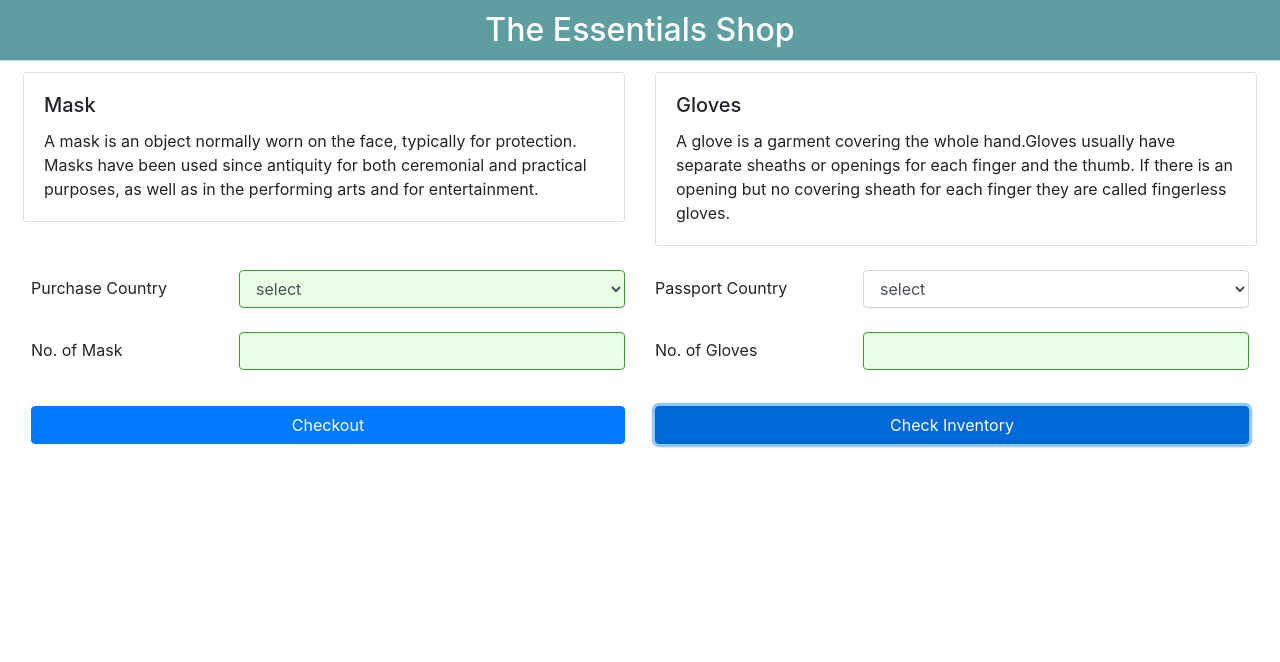
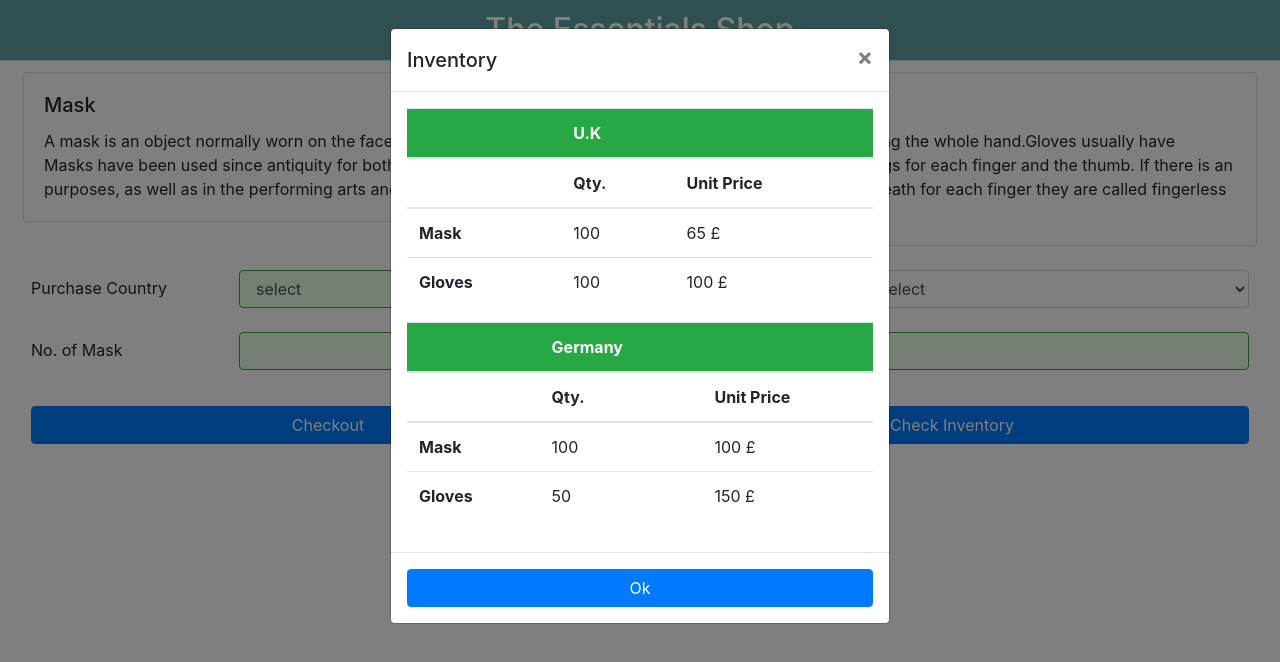
Before and after one commit to Faiz-Ahmad-Ansari/Essential-Store2, a React (Create React App) app: page / in a window 1280 px wide. Both pictures are taken after a click on the button "Check Inventory". Shown: the top 662 px of the page. Built offline with nearby package versions, Linux system fonts and the light colour scheme.

Commit message:
Major update in Inventory Modal

```diff
--- a/src/Components/Form/Form.js
+++ b/src/Components/Form/Form.js
@@ -3,6 +3,7 @@ import { Redirect } from 'react-router-dom';
 import './Form.css';
 import validations from '../Reusable/Validations';
 import Button from '../Reusable/Button/Button';
+import InventoryModal from '../InventoryModal/InventoryModal';
 const requiredError = 'This field is mandatory';
 
 class Form extends Component {
@@ -360,10 +361,13 @@ Total ${(inventory.ukInventory.glovesQty + inventory.germanyInventory.glovesQty)
         let stock = `
 - "${inventory.ukInventory.maskQty}" No. of Mask Available in U.K Inventory
 - ${inventory.ukInventory.maskPrice } £ Per Unit Price of Mask in U.K Inventory
+
 - "${ inventory.ukInventory.glovesQty }" No. Gloves available U.K Inventory
 - ${ inventory.ukInventory.glovesPrice } £ Per Unit Price of Gloves U.K Inventory
+
 - "${ inventory.germanyInventory.maskQty }" No. Mask Available in Germany Inventory
 - ${ inventory.germanyInventory.maskPrice } £ Per Unit Price of Mask in Germany Inventory
+
 - "${ inventory.germanyInventory.glovesQty }" No. Gloves Available in Germany Inventory
 - ${ inventory.germanyInventory.glovesPrice } £ Per Unit Price of Gloves in Germany Inventory
 `
@@ -384,10 +388,13 @@ Total ${(inventory.ukInventory.glovesQty + inventory.germanyInventory.glovesQty)
                         <Button name='Checkout' onClick={this.submitHandler}/>
                     </div>
                    <div className='col-12 col-md-6 mt-1'>
-                        <Button name='Check Inventory' onClick={this.checkInventory}/>
+                        <Button name='Check Inventory' dataToggle="modal" dataTarget="#inventoryModal" />
                     </div>
                 </div>
                 {this.state.redirectToCheckout && <Redirect to={{ pathname : "/checkout",state : this.state.orderObj}}/>}
+
+                <InventoryModal inventory = {this.props.inventory} />
+
             </>
          );
     }
--- /dev/null
+++ b/src/Components/InventoryModal/InventoryModal.js
@@ -0,0 +1,90 @@
+import React from 'react';
+import Button from'../Reusable/Button/Button';
+
+const InventoryModal = props => {
+    const inventory = props.inventory
+    return (
+        <>
+            {/* <!-- Modal --> */}
+            <div className="modal fade" id="inventoryModal" tabIndex="-1" role="dialog" aria-labelledby="exampleModalLabel" aria-hidden="true">
+              <div className="modal-dialog" role="document">
+                  <div className="modal-content">
+                  <div className="modal-header">
+                      <h5 className="modal-title" id="exampleModalLabel">Inventory</h5>
+                      <button type="button" className="close" data-dismiss="modal" aria-label="Close">
+                      <span aria-hidden="true">&times;</span>
+                      </button>
+                  </div>
+                  <div className="modal-body">
+                    <table className="table">
+                        <thead>
+                            <tr className='bg-success text-white'>
+                                <th scope="col"></th>
+                                <th scope="col">U.K</th>
+                                <th scope="col"></th>
+                            </tr>
+                            <tr>
+                                <th scope="col"></th>
+                                <th scope="col">Qty.</th>
+                                <th scope="col">Unit Price</th>
+                            </tr>
+                        </thead>
+                        <tbody>
+                            <tr>
+                                <th scope="row">Mask</th>
+                                <td>{inventory.ukInventory.maskQty}</td>
+                                <td>{inventory.ukInventory.maskPrice} £</td>
+
+                            </tr>
+                            <tr>
+                                <th scope="row">Gloves</th>
+                                <td>{inventory.ukInventory.glovesQty}</td>
+                                <td>{inventory.ukInventory.glovesPrice} £</td>
+
+                            </tr>
+
+                        </tbody>
+                    </table>
+                    <table className="table">
+                        <thead>
+                            <tr className='bg-success text-white'>
+                                <th scope="col"></th>
+                                <th scope="col">Germany</th>
+                                <th scope="col"></th>
+                            </tr>
+                            <tr>
+                                <th scope="col"></th>
+                                <th scope="col">Qty.</th>
+                                <th scope="col">Unit Price</th>
+                            </tr>
+                        </thead>
+                        <tbody>
+                            <tr>
+                                <th scope="row">Mask</th>
+                                <td>{inventory.germanyInventory.maskQty}</td>
+                                <td>{inventory.germanyInventory.maskPrice} £</td>
+
+                            </tr>
+                            <tr>
+                                <th scope="row">Gloves</th>
+                                <td>{inventory.germanyInventory.glovesQty}</td>
+                                <td>{inventory.germanyInventory.glovesPrice} £</td>
+
+                            </tr>
+
+                        </tbody>
+                    </table>
+
+                  </div>
+                  <div className="modal-footer">
+                      <Button name='Ok' dataDismiss='modal' />
+                      {/* <button type="button" className="btn btn-primary w-100" data-dismiss="modal">Ok</button> */}
+                  </div>
+                  </div>
+              </div>
+          </div>
+        </>
+     );
+}
+
+export default InventoryModal;
--- a/src/Components/Reusable/Button/Button.js
+++ b/src/Components/Reusable/Button/Button.js
@@ -3,7 +3,9 @@ import './Button.css'
 
 const Button = props => {
     return (
-        <button type="button" onClick={props.onClick} className={`btn btn-primary w-100 ${props.className}`}>
+        <button type="button" onClick={props.onClick} className={`btn btn-primary w-100 ${props.className}`}
+                data-toggle={props.dataToggle} data-target={props.dataTarget} data-dismiss={props.dataDismiss}
+        >
             {props.name}
         </button>
      );
```
